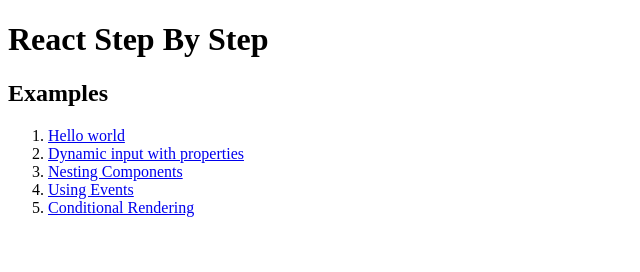
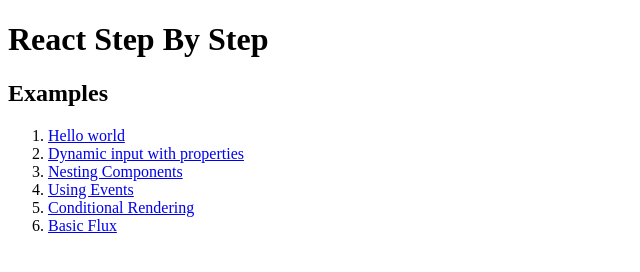
Before and after one commit to billgathen/react-step-by-step, a website: page index.html in a window 1280 px wide. Shown: the whole page, without its empty margins (0-640 px from the left). Drawn offline with Linux system fonts and the light colour scheme.

Commit message:
Link to Basic Flux page in index.html

```diff
--- a/index.html
+++ b/index.html
@@ -14,6 +14,7 @@
     <li><a href="3-nesting-components">Nesting Components</a></li>
     <li><a href="4-using-events">Using Events</a></li>
     <li><a href="5-conditional-rendering">Conditional Rendering</a></li>
+    <li><a href="6-basic-flux">Basic Flux</a></li>
   </ol>
 </body>
 </html>
```
